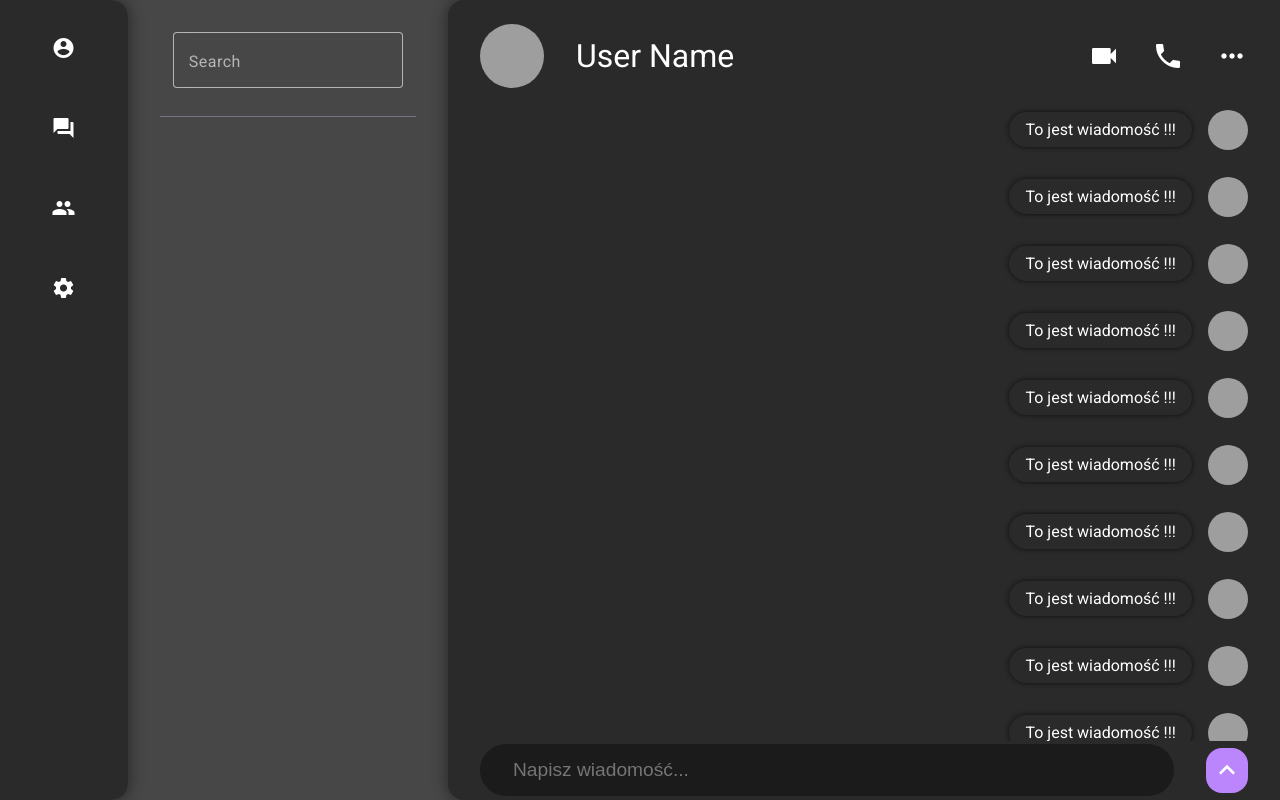
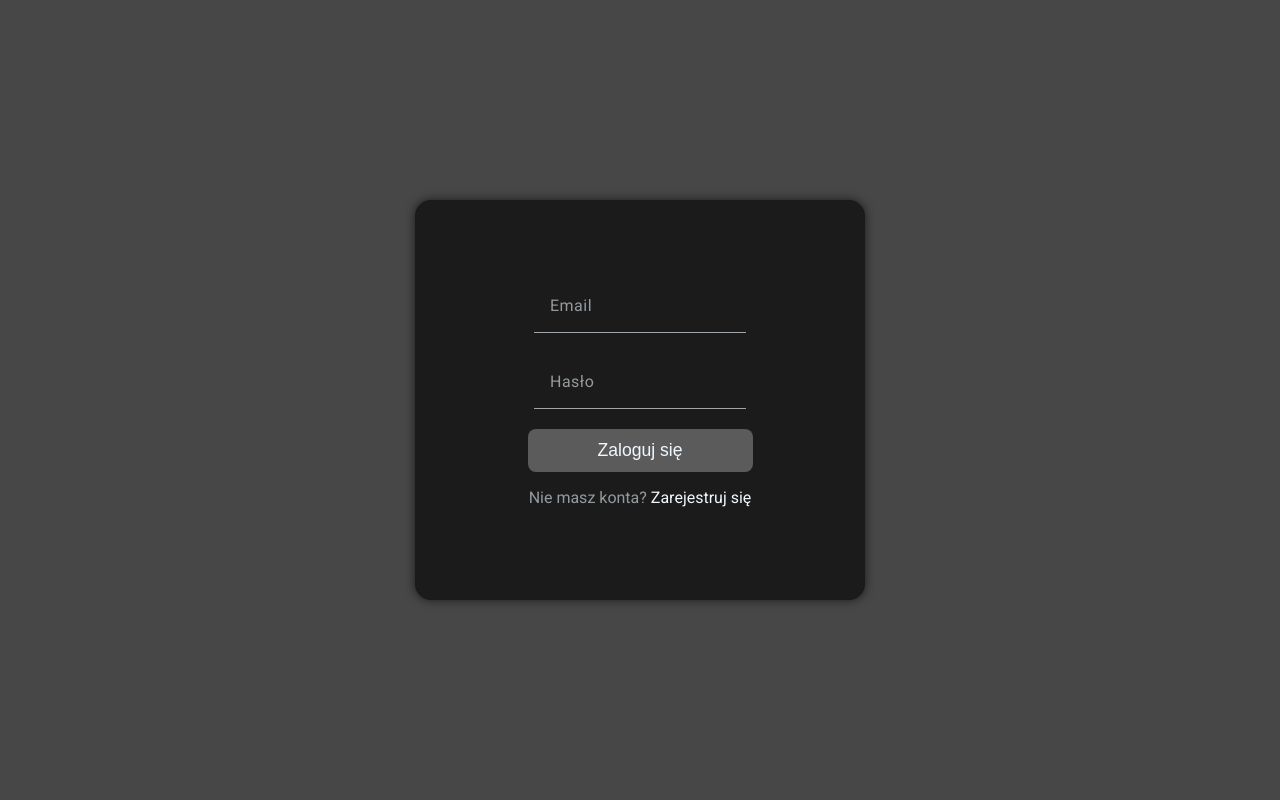
Before and after one commit to Wenglu/chat, an Angular app: page / in a window 1280 px wide. Built offline with nearby package versions, Linux system fonts and the light colour scheme; no server answers; grey boxes are pictures that could not be loaded.

Commit message:
feat(added register and login component)

```diff
--- a/src/app/app.component.html
+++ b/src/app/app.component.html
@@ -1,9 +1,14 @@
 <main>
-  <div class="container">
+  <!-- <div class="container">
     <app-sidebar></app-sidebar>
     <app-chat-container></app-chat-container>
     <div class="message-box">
       <app-messages></app-messages>
     </div>
+  </div> -->
+
+  <div class="auth">
+    <!-- <app-auth-container></app-auth-container> -->
+    <app-login-container></app-login-container>
   </div>
 </main>
--- a/src/app/app.component.scss
+++ b/src/app/app.component.scss
@@ -21,3 +21,7 @@ main
 app-messages{
     width: 100%;
 }
+app-auth-container{
+    width: 100%;
+    height: 100%;
+}
--- a/src/app/app.component.ts
+++ b/src/app/app.component.ts
@@ -5,11 +5,12 @@ import { ContainerComponent } from "./components/sidebar/chats/chat-container/ch
 import { ConversationsService } from './services/conversations.service';
 import { HttpClientModule } from '@angular/common/http';
 import { MessagesComponent } from './components/sidebar/messages/messages/messages.component';
-
+import { AuthContainerComponent } from './components/authorization-container/auth-container/auth-container.component';
+import { LoginContainerComponent } from './components/authorization-container/auth-container/login-container/login-container/login-container.component';
 @Component({
   selector: 'app-root',
   standalone: true,
-  imports: [RouterOutlet, SidebarComponent, ContainerComponent,HttpClientModule,MessagesComponent],
+  imports: [RouterOutlet,LoginContainerComponent,AuthContainerComponent, SidebarComponent, ContainerComponent,HttpClientModule,MessagesComponent],
   templateUrl: './app.component.html',
   styleUrl: './app.component.scss'
 })
--- /dev/null
+++ b/src/app/components/authorization-container/auth-container/auth-container.component.html
@@ -0,0 +1,34 @@
+<div class="container">
+    <div class="register">
+
+        <form>
+            <mat-form-field class="custom-input">
+              <mat-label>Imię</mat-label>
+              <input type="text" matInput>
+            </mat-form-field>
+        </form>
+
+        <form>
+            <mat-form-field class="custom-input">
+              <mat-label>Nazwisko</mat-label>
+              <input type="text" matInput>
+            </mat-form-field>
+        </form>
+
+        <form>
+            <mat-form-field class="custom-input">
+              <mat-label>Email</mat-label>
+              <input type="email" matInput>
+            </mat-form-field>
+        </form>
+        <div class="photoContainer">
+            <p>Wybierz zdjęcie profilowe</p>
+            <label for="profilePicUpload" class="upload-label">
+              <mat-icon>image</mat-icon>
+              <input type="file" id="profilePicUpload" hidden />
+            </label>
+        </div>
+        <button mat-button disabled class="custom-button">Zarejestruj się</button>
+        <p class="info">Masz już konto? <a href=""> Zaloguj się</a></p>
+    </div>
+</div>
--- /dev/null
+++ b/src/app/components/authorization-container/auth-container/auth-container.component.scss
@@ -0,0 +1,98 @@
+.container
+{
+    width: 100vw;
+    height: 100vh;
+    display: flex;
+    justify-content: center;
+    align-items: center;
+}
+.register
+{
+    width: 450px; // do zmiany przy responsywności!
+    height: 50vh;
+    background-color: #1b1b1b;
+    border-radius: 1rem;
+    display: flex;
+    flex-direction: column;
+    align-items: center;
+    justify-content: center;
+    box-shadow: 0 0 10px #1b1b1b;
+}
+.photoContainer
+{
+    width: 100%;
+    display: flex;
+    justify-content: center;
+    flex-direction: column;
+    align-items: center;
+    color: rgba(240, 248, 255, 0.575);
+
+
+    mat-icon{
+        font-size: 3rem;
+        width: 3rem;
+        height: 3rem;
+        transition: color 0.3s ease, transform 0.3s ease;
+    }
+    mat-icon:hover{
+        color: aliceblue;
+        cursor: pointer;
+    }
+}
+.custom-input {
+    input{
+        color:aliceblue !important ;
+    }
+  }
+
+  ::ng-deep {
+    .mat-mdc-text-field-wrapper {
+        background-color: transparent !important;
+    }
+    .mdc-text-field--filled:not(.mdc-text-field--disabled) .mdc-line-ripple::after  {
+        border-bottom-color: rgb(191, 0, 255) !important;
+    }
+    .mdc-text-field--filled:not(.mdc-text-field--disabled) .mdc-line-ripple::before {
+        border-bottom-color: rgba(240, 248, 255, 0.623) !important;
+      }
+    .mdc-text-field .mdc-floating-label{
+        color: rgba(240, 248, 255, 0.575) !important;
+    }
+    .mdc-text-field:hover .mdc-floating-label {
+      color: rgba(240, 248, 255) !important;
+    }
+
+    .mdc-text-field--focused .mdc-floating-label {
+      color: rgba(240, 248, 255) !important;
+    }
+  }
+
+  .custom-button {
+
+    width: 50%;
+    font-size: 1.1rem;
+    padding: 0.7rem;
+    border-radius: 0.5rem;
+    color: aliceblue;
+    cursor: not-allowed;
+    border: none;
+    transition: background-color 0.3s ease, transform 0.3s ease, box-shadow 0.3s ease;
+
+    &:not([disabled]) {
+        background-color: rgb(204, 49, 255);
+        box-shadow: 0 4px 6px rgba(0, 0, 0, 0.1);
+        cursor: pointer;
+        transition: background-color 0.3s ease, transform 0.3s ease, box-shadow 0.3s ease;
+
+        &:hover {
+          background-color: rgb(191, 0, 255);
+        }
+      }
+  }
+  .info{
+    color: rgba(240, 248, 255, 0.575);
+  }
+  a{
+    text-decoration: none;
+    color: rgba(240, 248, 255, 1);
+  }
--- /dev/null
+++ b/src/app/components/authorization-container/auth-container/login-container/login-container/login-container.component.html
@@ -0,0 +1,20 @@
+<div class="container">
+    <div class="login">
+
+        <form>
+            <mat-form-field class="custom-input">
+              <mat-label>Email</mat-label>
+              <input type="email" matInput>
+            </mat-form-field>
+        </form>
+
+        <form>
+            <mat-form-field class="custom-input">
+              <mat-label>Hasło</mat-label>
+              <input type="text" matInput>
+            </mat-form-field>
+        </form>
+        <button mat-button disabled class="custom-button">Zaloguj się</button>
+        <p class="info">Nie masz konta? <a href=""> Zarejestruj się</a></p>
+    </div>
+</div>
--- /dev/null
+++ b/src/app/components/authorization-container/auth-container/login-container/login-container/login-container.component.scss
@@ -0,0 +1,98 @@
+.container
+{
+    width: 100vw;
+    height: 100vh;
+    display: flex;
+    justify-content: center;
+    align-items: center;
+}
+.login
+{
+    width: 450px; // do zmiany przy responsywności!
+    height: 50vh;
+    background-color: #1b1b1b;
+    border-radius: 1rem;
+    display: flex;
+    flex-direction: column;
+    align-items: center;
+    justify-content: center;
+    box-shadow: 0 0 10px #1b1b1b;
+}
+.photoContainer
+{
+    width: 100%;
+    display: flex;
+    justify-content: center;
+    flex-direction: column;
+    align-items: center;
+    color: rgba(240, 248, 255, 0.575);
+
+
+    mat-icon{
+        font-size: 3rem;
+        width: 3rem;
+        height: 3rem;
+        transition: color 0.3s ease, transform 0.3s ease;
+    }
+    mat-icon:hover{
+        color: aliceblue;
+        cursor: pointer;
+    }
+}
+.custom-input {
+    input{
+        color:aliceblue !important ;
+    }
+  }
+
+  ::ng-deep {
+    .mat-mdc-text-field-wrapper {
+        background-color: transparent !important;
+    }
+    .mdc-text-field--filled:not(.mdc-text-field--disabled) .mdc-line-ripple::after  {
+        border-bottom-color: rgb(191, 0, 255) !important;
+    }
+    .mdc-text-field--filled:not(.mdc-text-field--disabled) .mdc-line-ripple::before {
+        border-bottom-color: rgba(240, 248, 255, 0.623) !important;
+      }
+    .mdc-text-field .mdc-floating-label{
+        color: rgba(240, 248, 255, 0.575) !important;
+    }
+    .mdc-text-field:hover .mdc-floating-label {
+      color: rgba(240, 248, 255) !important;
+    }
+
+    .mdc-text-field--focused .mdc-floating-label {
+      color: rgba(240, 248, 255) !important;
+    }
+  }
+
+  .custom-button {
+
+    width: 50%;
+    font-size: 1.1rem;
+    padding: 0.7rem;
+    border-radius: 0.5rem;
+    color: aliceblue;
+    cursor: not-allowed;
+    border: none;
+    transition: background-color 0.3s ease, transform 0.3s ease, box-shadow 0.3s ease;
+
+    &:not([disabled]) {
+        background-color: rgb(204, 49, 255);
+        box-shadow: 0 4px 6px rgba(0, 0, 0, 0.1);
+        cursor: pointer;
+        transition: background-color 0.3s ease, transform 0.3s ease, box-shadow 0.3s ease;
+
+        &:hover {
+          background-color: rgb(191, 0, 255);
+        }
+      }
+  }
+  .info{
+    color: rgba(240, 248, 255, 0.575);
+  }
+  a{
+    text-decoration: none;
+    color: rgba(240, 248, 255, 1);
+  }
--- a/src/app/components/sidebar/search-bar/search-bar.component.scss
+++ b/src/app/components/sidebar/search-bar/search-bar.component.scss
@@ -30,3 +30,31 @@ mat-form-field {
       color: #bb86fc !important;
     }
   }
+
+  ::ng-deep {
+    .mat-mdc-form-field {
+      width: 100%;
+    }
+
+    .mdc-text-field--outlined {
+      --mdc-outlined-text-field-outline-color: rgba(255, 255, 255, 0.6);
+      --mdc-outlined-text-field-hover-outline-color: #bb86fc;
+      --mdc-outlined-text-field-focus-outline-color: #bb86fc;
+    }
+
+    .mdc-floating-label {
+      color: rgba(255, 255, 255, 0.6) !important;
+    }
+
+    .mat-mdc-form-field-input-control {
+      color: white !important;
+    }
+
+    .mdc-text-field:hover .mdc-floating-label {
+      color: #bb86fc !important;
+    }
+
+    .mdc-text-field--focused .mdc-floating-label {
+      color: #bb86fc !important;
+    }
+  }
```
Also changed, not shown: src/app/components/authorization-container/auth-container/auth-container.component.ts (added, +16 -0 lines), src/app/components/authorization-container/auth-container/login-container/login-container/login-container.component.ts (added, +15 -0 lines), 2 other files (tests, documents, lock files or other folders).
